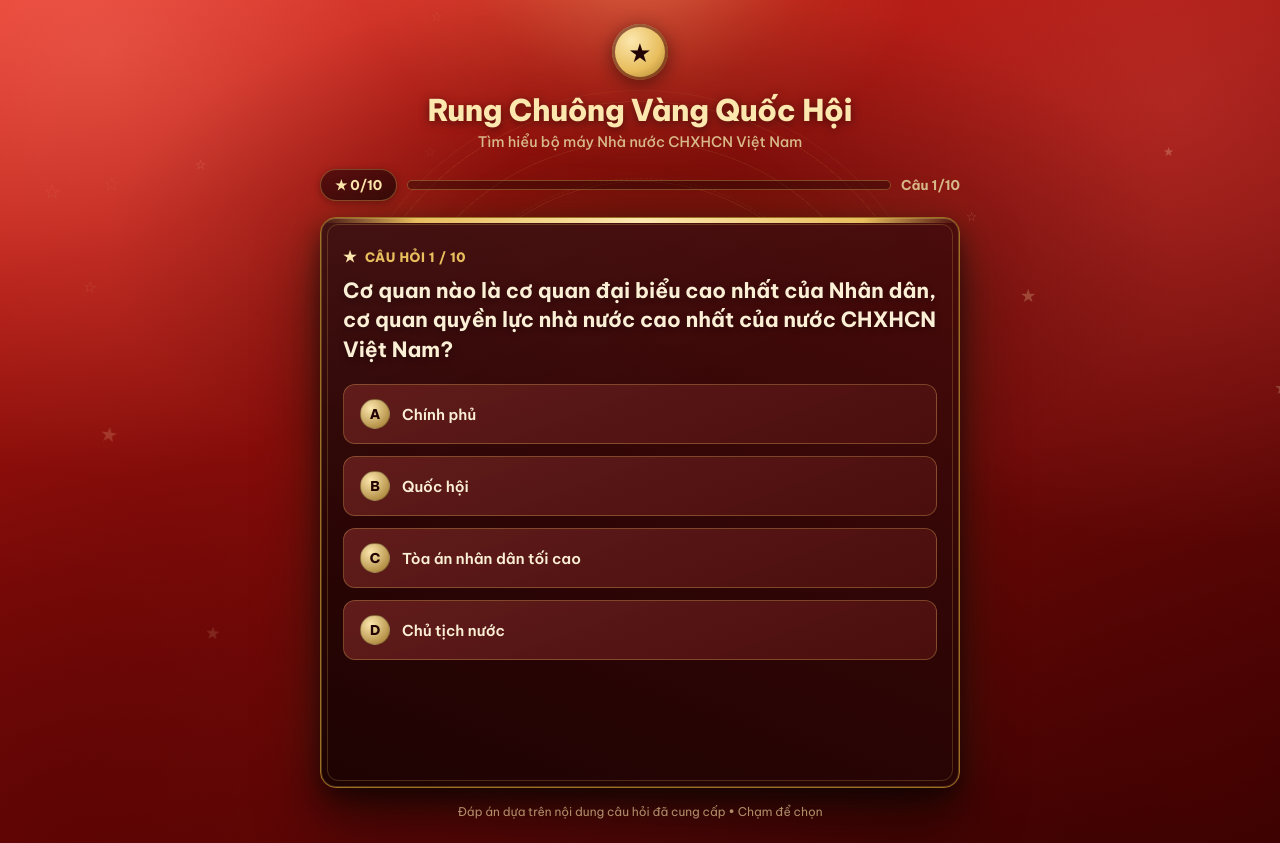
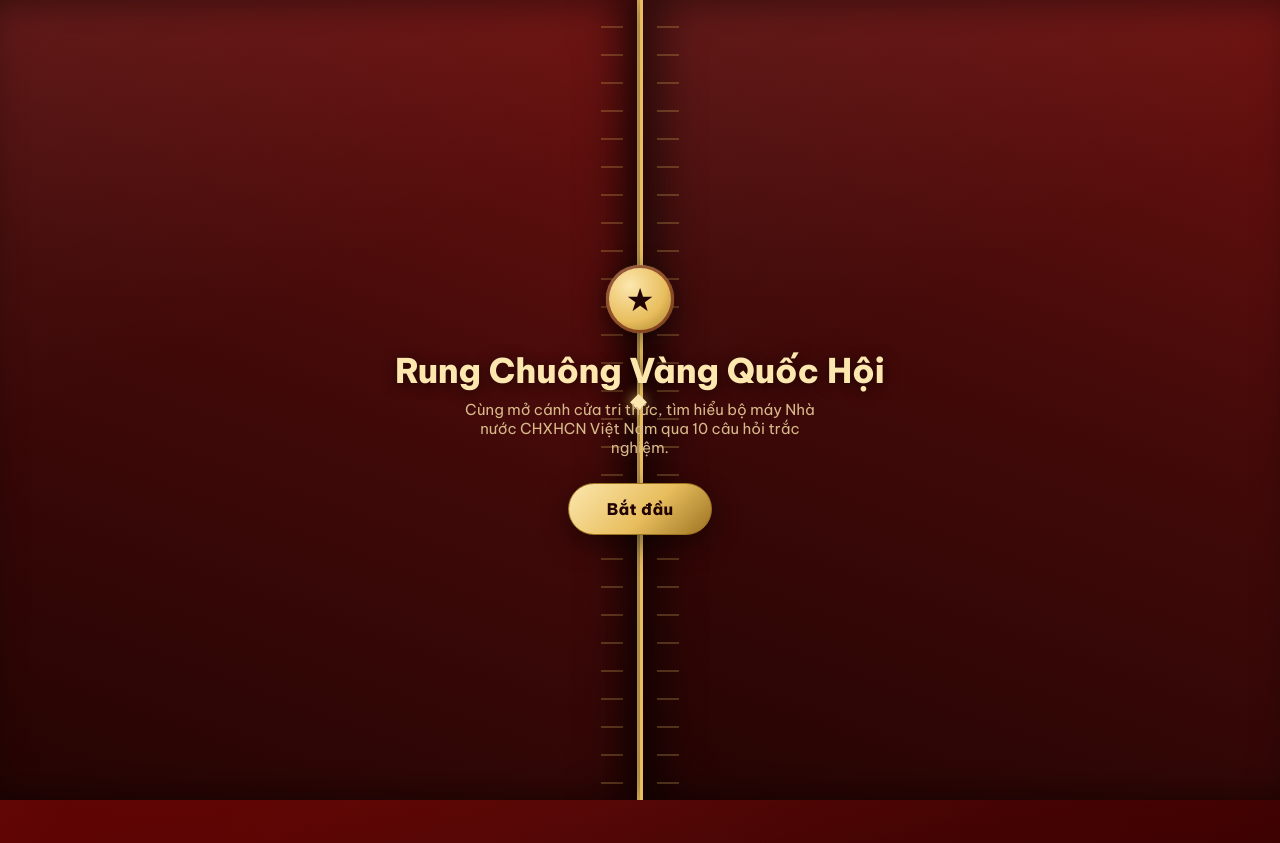
Before and after one commit to vugiap348-cmd/L-lu-n-nh-n-c-v-ph-p-lu-t, a plain HTML site: page index.html in a window 1280 px wide. Drawn offline with Linux system fonts and the light colour scheme.

Commit message:
Add intro screen with animations and styles

```diff
--- a/index.html
+++ b/index.html
@@ -381,10 +381,116 @@
 
   @media (prefers-reduced-motion: reduce){
     *{ animation-duration:.001s !important; animation-iteration-count:1 !important; transition-duration:.001s !important; }
+    .door-panel, .intro-content{ transition-duration:.5s !important; }
   }
+  /* Intro door screen */
+  .intro{
+    position:fixed; inset:0; z-index:100;
+    display:flex; align-items:center; justify-content:center;
+    overflow:hidden;
+  }
+  .door-panel{
+    position:absolute; top:0; bottom:0; width:50%;
+    background:
+      linear-gradient(155deg, rgba(255,255,255,0.05), transparent 40%),
+      linear-gradient(200deg, #6E1210 0%, #430A09 45%, #240403 100%);
+    transition: transform .9s cubic-bezier(.76,0,.24,1), opacity .9s ease;
+    box-shadow: 0 0 80px rgba(0,0,0,0.6) inset;
+  }
+  .door-panel.left{
+    left:0;
+    border-right:3px solid var(--gold);
+    box-shadow: inset -18px 0 40px rgba(0,0,0,0.55), 6px 0 24px rgba(0,0,0,0.4);
+  }
+  .door-panel.right{
+    right:0;
+    border-left:3px solid var(--gold);
+    box-shadow: inset 18px 0 40px rgba(0,0,0,0.55), -6px 0 24px rgba(0,0,0,0.4);
+  }
+  .door-panel::before{
+    content:"";
+    position:absolute; top:0; bottom:0; width:22px;
+    background: repeating-linear-gradient(180deg, transparent 0 26px, rgba(232,190,94,0.35) 26px 28px);
+    opacity:0.7;
+  }
+  .door-panel.left::before{ right:14px; }
+  .door-panel.right::before{ left:14px; }
+  .door-panel::after{
+    content:"◆";
+    position:absolute; top:50%; transform:translateY(-50%);
+    color:var(--gold-light); font-size:22px;
+    text-shadow:0 0 14px rgba(232,190,94,0.7);
+  }
+  .door-panel.left::after{ right:-13px; }
+  .door-panel.right::after{ left:-13px; }
+
+  .intro-content{
+    position:relative; z-index:2;
+    text-align:center;
+    padding:0 24px;
+    transition: opacity .5s ease, transform .5s ease;
+  }
+  .intro-content .badge{
+    display:inline-flex; align-items:center; justify-content:center;
+    width:68px; height:68px; border-radius:50%;
+    background: radial-gradient(circle at 35% 30%, var(--gold-light), var(--gold) 55%, var(--gold-deep) 100%);
+    box-shadow: 0 6px 24px rgba(0,0,0,0.5), inset 0 0 0 3px rgba(92,11,11,0.6);
+    font-size:32px;
+    margin-bottom:16px;
+    color:var(--maroon-deep);
+    animation: badgePulse 2.4s ease-in-out infinite;
+  }
+  @keyframes badgePulse{
+    0%,100%{ box-shadow:0 6px 24px rgba(0,0,0,0.5), inset 0 0 0 3px rgba(92,11,11,0.6), 0 0 0 rgba(232,190,94,0.4); }
+    50%{ box-shadow:0 6px 30px rgba(0,0,0,0.5), inset 0 0 0 3px rgba(92,11,11,0.6), 0 0 26px rgba(232,190,94,0.55); }
+  }
+  .intro-content h1{
+    font-size:clamp(24px, 7vw, 34px);
+    font-weight:800;
+    margin:0 0 8px;
+    color:var(--gold-light);
+    text-shadow:0 2px 14px rgba(0,0,0,0.55);
+  }
+  .intro-content p{
+    margin:0 0 26px; color:var(--ink-soft); font-size:15px; max-width:360px;
+    margin-left:auto; margin-right:auto;
+  }
+  .start-btn{
+    padding:15px 38px;
+    border:1px solid var(--gold-deep);
+    border-radius:999px;
+    background: linear-gradient(135deg, var(--gold-light), var(--gold) 55%, var(--gold-deep));
+    color:var(--maroon-deep);
+    font-family:inherit; font-weight:800; font-size:16px;
+    letter-spacing:0.02em;
+    cursor:pointer;
+    box-shadow:0 10px 28px rgba(0,0,0,0.45);
+    transition: transform .15s ease, box-shadow .15s ease;
+  }
+  .start-btn:hover{ transform:translateY(-2px); box-shadow:0 14px 34px rgba(0,0,0,0.55); }
+  .start-btn:active{ transform:translateY(0); }
+
+  .intro.opening .door-panel.left{ transform:translateX(-100%); }
+  .intro.opening .door-panel.right{ transform:translateX(100%); }
+  .intro.opening .intro-content{ opacity:0; transform:scale(0.92); }
+  .intro.hidden{ display:none; }
+
+  .stage{ visibility:hidden; }
+  .stage.revealed{ visibility:visible; animation: settle .6s cubic-bezier(.2,.8,.2,1) both; }
+
 </style>
 </head>
 <body>
+<div class="intro" id="introScreen">
+  <div class="door-panel left"></div>
+  <div class="door-panel right"></div>
+  <div class="intro-content">
+    <div class="badge">★</div>
+    <h1>Rung Chuông Vàng Quốc Hội</h1>
+    <p>Cùng mở cánh cửa tri thức, tìm hiểu bộ máy Nhà nước CHXHCN Việt Nam qua 10 câu hỏi trắc nghiệm.</p>
+    <button class="start-btn" id="startBtn">Bắt đầu</button>
+  </div>
+</div>
 
 <div class="stars" id="stars"></div>
 <div class="emblem"></div>
@@ -604,6 +710,18 @@ function burstConfetti(n){
 }
 
 renderQuestion();
+
+const introScreen = document.getElementById("introScreen");
+const startBtn = document.getElementById("startBtn");
+const stageEl = document.querySelector(".stage");
+
+startBtn.addEventListener("click", ()=>{
+  introScreen.classList.add("opening");
+  stageEl.classList.add("revealed");
+  setTimeout(()=>{
+    introScreen.classList.add("hidden");
+  }, 950);
+});
 </script>
 
 </body>
```
